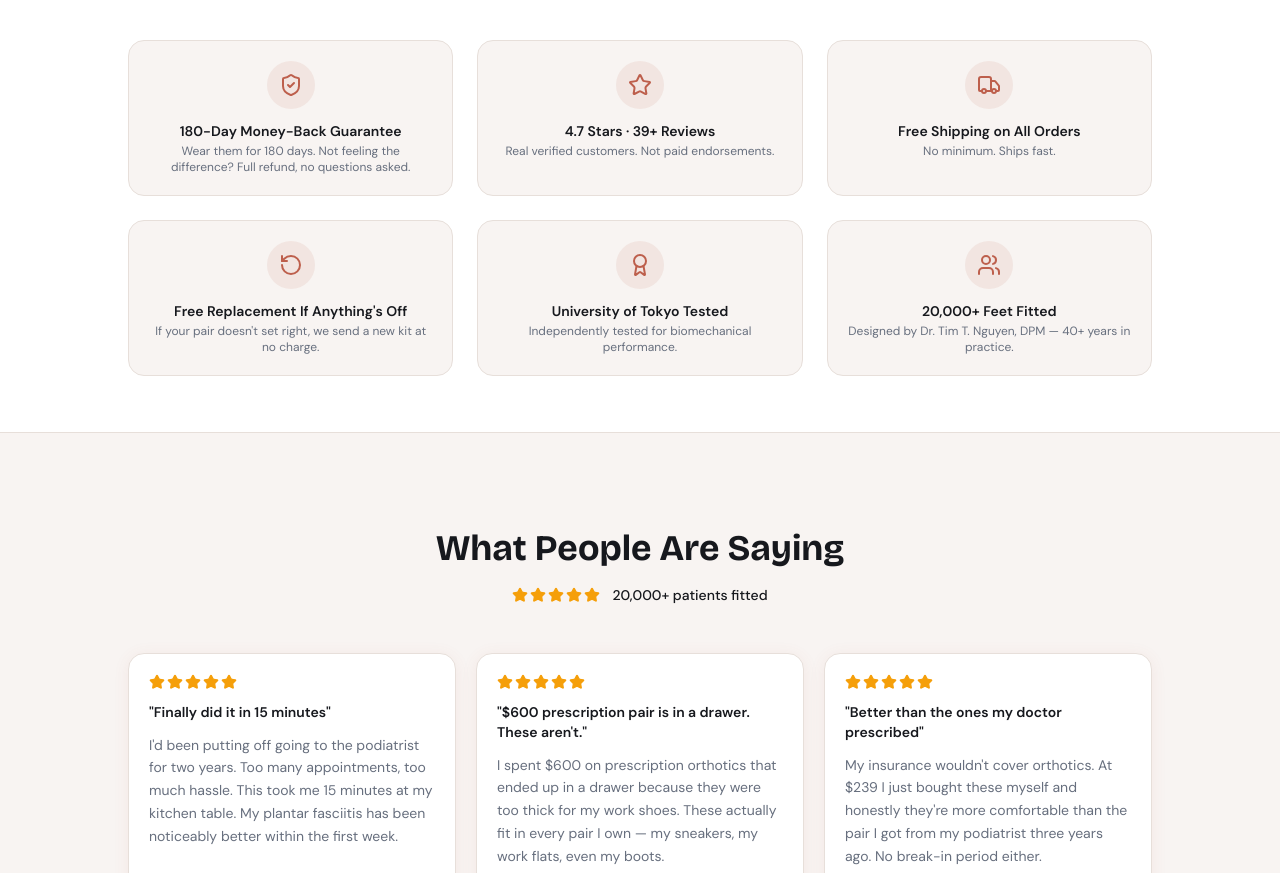
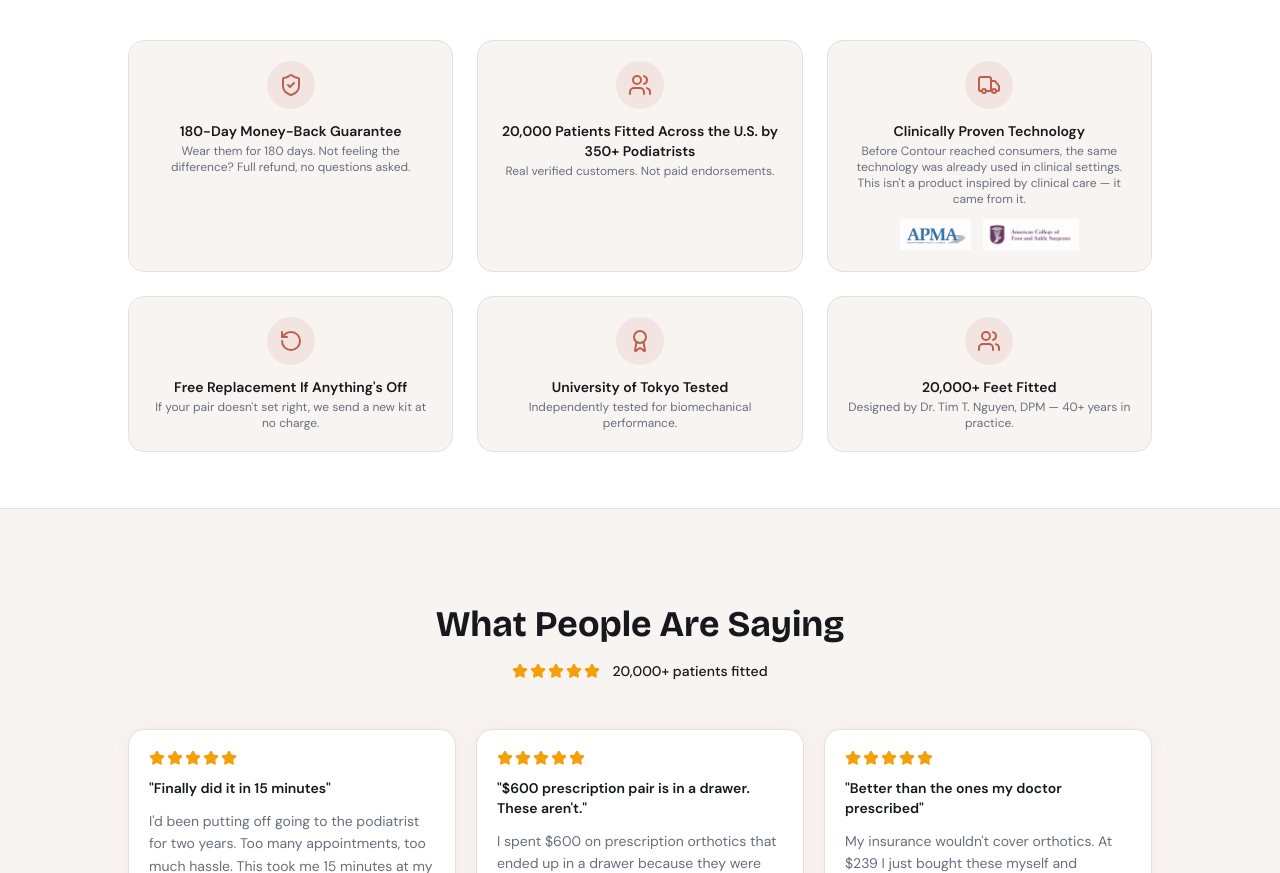
Before and after one commit to benjoscontact-dot/grns-x-contour-listicle-framework, a React (Vite) app: page / in a window 1280 px wide. Shown: the part 6949-7822 px from the top of the page. Built offline with nearby package versions, Linux system fonts and the light colour scheme.

Commit message:
v17: Refine trust strip copy

```diff
--- a/src/components/sections/TrustStrip.tsx
+++ b/src/components/sections/TrustStrip.tsx
@@ -1,38 +1,47 @@
 import { motion } from 'framer-motion'
 import { useInView } from 'framer-motion'
 import { useRef } from 'react'
-import { ShieldCheck, Star, Truck, RotateCcw, Award, Users } from 'lucide-react'
+import { ShieldCheck, Truck, RotateCcw, Award, Users } from 'lucide-react'
 
 const TRUST_BADGES = [
   {
     icon: ShieldCheck,
     title: '180-Day Money-Back Guarantee',
     subtitle: 'Wear them for 180 days. Not feeling the difference? Full refund, no questions asked.',
+    logos: null,
   },
   {
-    icon: Star,
-    title: '4.7 Stars · 39+ Reviews',
+    icon: Users,
+    title: '20,000 Patients Fitted Across the U.S. by 350+ Podiatrists',
     subtitle: 'Real verified customers. Not paid endorsements.',
+    logos: null,
   },
   {
     icon: Truck,
-    title: 'Free Shipping on All Orders',
-    subtitle: 'No minimum. Ships fast.',
+    title: 'Clinically Proven Technology',
+    subtitle: 'Before Contour reached consumers, the same technology was already used in clinical settings. This isn\'t a product inspired by clinical care — it came from it.',
+    logos: [
+      { src: '/images/logo-apma.png', alt: 'American Podiatric Medical Association' },
+      { src: '/images/logo-acfas.png', alt: 'American College of Foot and Ankle Surgeons' },
+    ],
   },
   {
     icon: RotateCcw,
     title: 'Free Replacement If Anything\'s Off',
     subtitle: 'If your pair doesn\'t set right, we send a new kit at no charge.',
+    logos: null,
   },
   {
     icon: Award,
     title: 'University of Tokyo Tested',
     subtitle: 'Independently tested for biomechanical performance.',
+    logos: null,
   },
   {
     icon: Users,
     title: '20,000+ Feet Fitted',
     subtitle: 'Designed by Dr. Tim T. Nguyen, DPM — 40+ years in practice.',
+    logos: null,
   },
 ]
 
@@ -75,6 +84,18 @@ export default function TrustStrip() {
                 <div>
                   <p className="font-semibold text-foreground text-sm">{badge.title}</p>
                   <p className="text-muted-foreground text-xs mt-0.5">{badge.subtitle}</p>
+                  {badge.logos && (
+                    <div className="flex items-center justify-center gap-3 mt-3 flex-wrap">
+                      {badge.logos.map((logo) => (
+                        <img
+                          key={logo.alt}
+                          src={logo.src}
+                          alt={logo.alt}
+                          className="h-8 w-auto object-contain opacity-80"
+                        />
+                      ))}
+                    </div>
+                  )}
                 </div>
               </motion.div>
             )
```
Also changed, not shown: public/images/logo-acfas.png (added), public/images/logo-apma.png (added).
